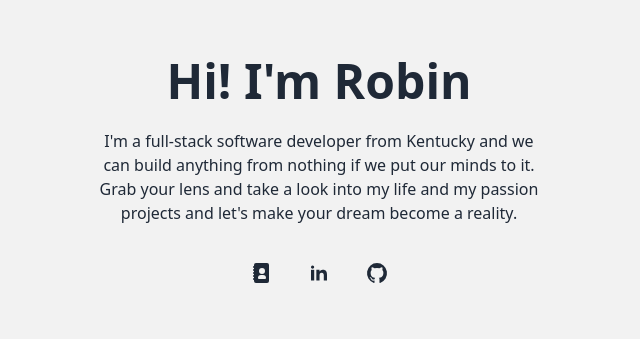
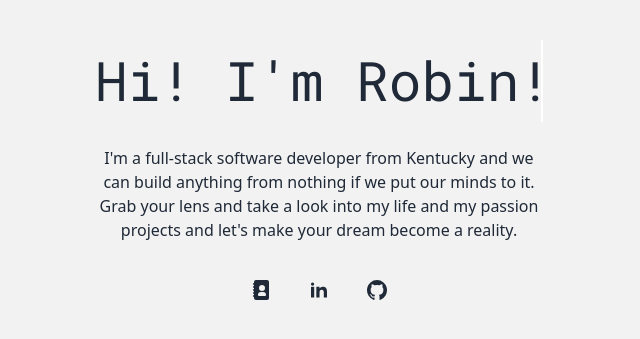
Before and after one commit to robinkelsickii/dev-portfolio, a Vue app: page / in a window 1280 px wide. Shown: the part 223-562 px from the top of the page, without its empty margins (321-961 px from the left). Built offline with nearby package versions, Linux system fonts and the light colour scheme.

Commit message:
Update index.html and App.vue for improved styling and animations

```diff
--- a/index.html
+++ b/index.html
@@ -1,10 +1,16 @@
-<!DOCTYPE html>
+<!doctype html>
 <html lang="">
   <head>
-    <meta charset="UTF-8">
-    <link rel="icon" href="/favicon.ico">
-    <meta name="viewport" content="width=device-width, initial-scale=1.0">
-    <title>Vite App</title>
+    <meta charset="UTF-8" />
+    <link rel="icon" href="/favicon.ico" />
+    <meta name="viewport" content="width=device-width, initial-scale=1.0" />
+    <title>BandGeek Dev</title>
+    <link rel="preconnect" href="https://fonts.googleapis.com" />
+    <link rel="preconnect" href="https://fonts.gstatic.com" crossorigin />
+    <link
+      href="https://fonts.googleapis.com/css2?family=Roboto+Mono:ital,wght@0,100..700;1,100..700&display=swap"
+      rel="stylesheet"
+    />
   </head>
   <body>
     <div id="app"></div>
--- a/src/App.vue
+++ b/src/App.vue
@@ -10,7 +10,7 @@ export default {
     <div class="hero bg-base-200 min-h-screen">
       <div class="hero-content text-center">
         <div class="max-w-md">
-          <h1 class="text-5xl font-bold">Hi! I'm Robin</h1>
+          <h1 class="typingEffect text-5.4xl font-roboto-mono">Hi! I'm Robin!</h1>
           <p class="py-6">
             I'm a full-stack software developer from Kentucky and we can build anything from nothing
             if we put our minds to it. Grab your lens and take a look into my life and my passion
@@ -86,4 +86,25 @@ body,
   margin: 0;
   padding: 0;
 }
+
+.typingEffect {
+  width: 0;
+  overflow: hidden;
+  border-right: 2px solid white;
+  white-space: nowrap;
+  animation: typing 2s steps(30) forwards;
+}
+
+@keyframes typing {
+  from {
+    width: 0;
+  }
+  to {
+    width: 100%;
+  }
+}
+
+.font-roboto-mono {
+  font-family: 'Roboto Mono', monospace;
+}
 </style>
--- a/tailwind.config.js
+++ b/tailwind.config.js
@@ -1,7 +1,11 @@
 module.exports = {
   content: ['./index.html', './src/**/*.{vue,js,ts,jsx,tsx}'],
   theme: {
-    extend: {},
+    extend: {
+      fontSize: {
+        '5.4xl': '3.4rem', // Customize this value as needed
+      },
+    },
   },
   plugins: [require('daisyui')],
 }
```
